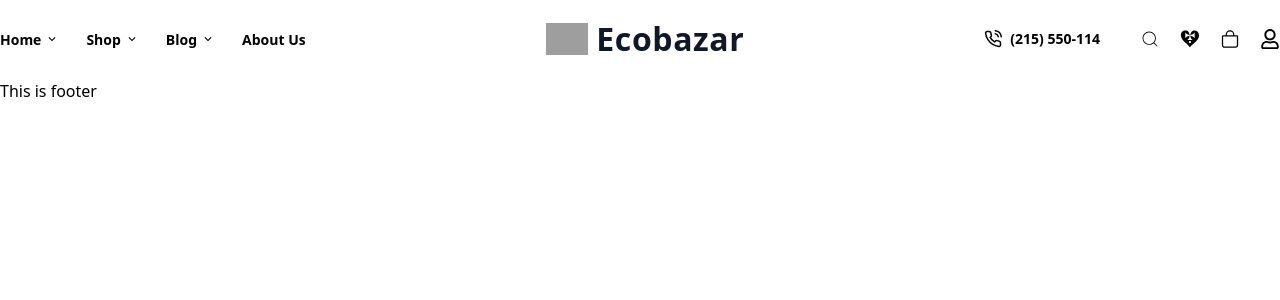
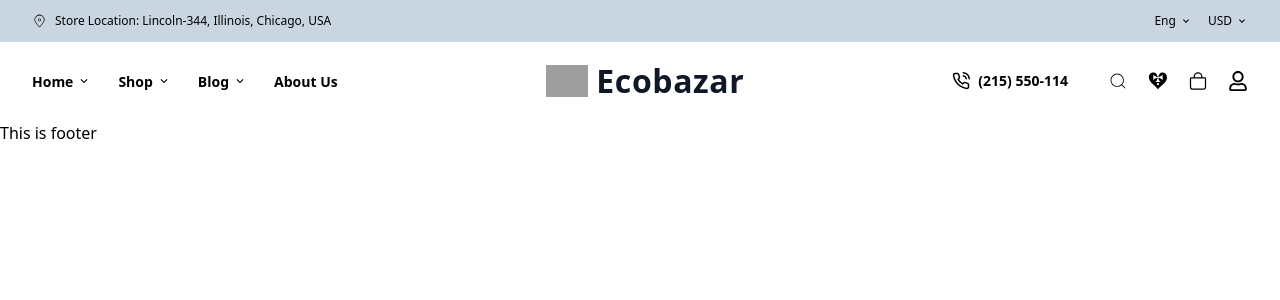
Before and after one commit to Tirtho-Ray/Eco-Bazar-Client, a React (Vite) app: page / in a window 1280 px wide. Shown: the top 300 px of the page. Built offline with nearby package versions, Linux system fonts and the light colour scheme; grey boxes are pictures that could not be loaded.

Commit message:
add new kewWord

```diff
--- a/src/mainLayout/MainLayout.jsx
+++ b/src/mainLayout/MainLayout.jsx
@@ -2,13 +2,22 @@ import React from 'react';
 import Navbar from '../components/navbar/Navbar';
 import { Outlet } from 'react-router';
 import Footer from '../components/footer/Footer';
+import { Container } from '../components/ui/reUsable/Container';
+import Header from '../components/header/Header';
+import { QueryClient, QueryClientProvider } from '@tanstack/react-query';
 
 const MainLayout = () => {
+    const queryClient   =  new QueryClient()
     return (
         <div>
-            <Navbar />
-            <Outlet />
-            <Footer />
+            <QueryClientProvider client={queryClient}>
+             <Header />
+             <Container >
+               <Navbar />
+             </Container>
+             <Outlet />
+             <Footer />
+            </QueryClientProvider>
         </div>
     );
 };
```
